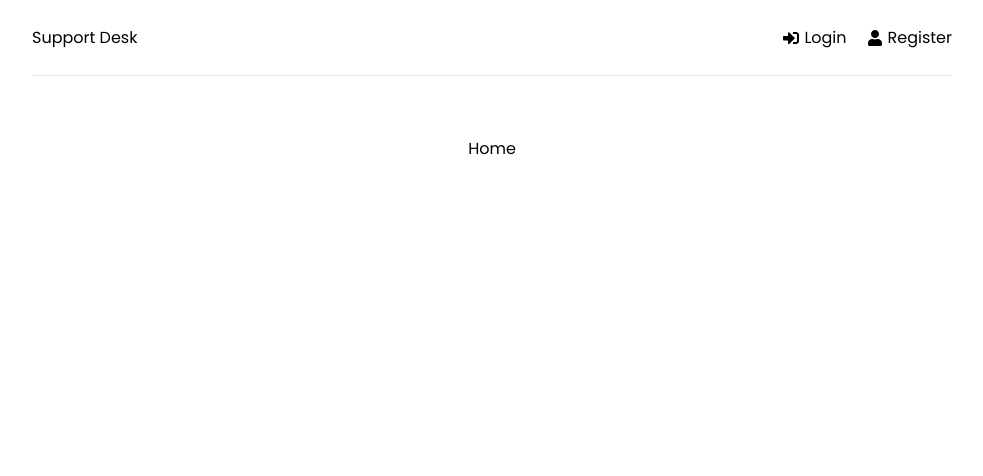
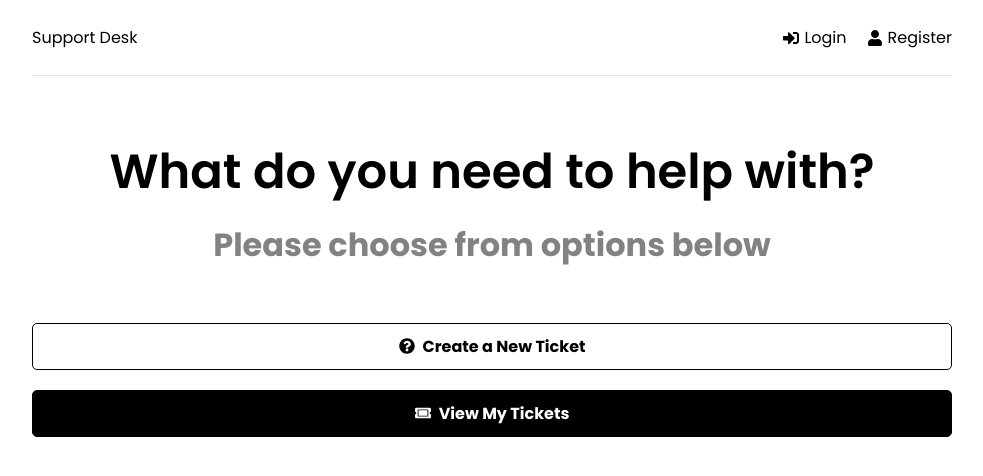
Before and after one commit to liaHi19/support-desk, a React (Create React App) app in the folder frontend/: page / in a window 1280 px wide. Shown: the top 476 px of the page, without its empty margins (148-1131 px from the left). Built offline with nearby package versions, Linux system fonts and the light colour scheme.

Commit message:
[#9] Add Home UI

```diff
--- a/frontend/src/pages/Home.jsx
+++ b/frontend/src/pages/Home.jsx
@@ -1,7 +1,22 @@
 import React from "react";
+import { Link } from "react-router-dom";
+import { FaQuestionCircle, FaTicketAlt } from "react-icons/fa";
 
 const Home = () => {
-  return <div>Home</div>;
+  return (
+    <>
+      <section className="heading">
+        <h1>What do you need to help with?</h1>
+        <p>Please choose from options below</p>
+      </section>
+      <Link to="/new-ticket" className="btn btn-reverse btn-block">
+        <FaQuestionCircle /> Create a New Ticket
+      </Link>
+      <Link to="/tickets" className="btn btn-block">
+        <FaTicketAlt /> View My Tickets
+      </Link>
+    </>
+  );
 };
 
 export default Home;
```
